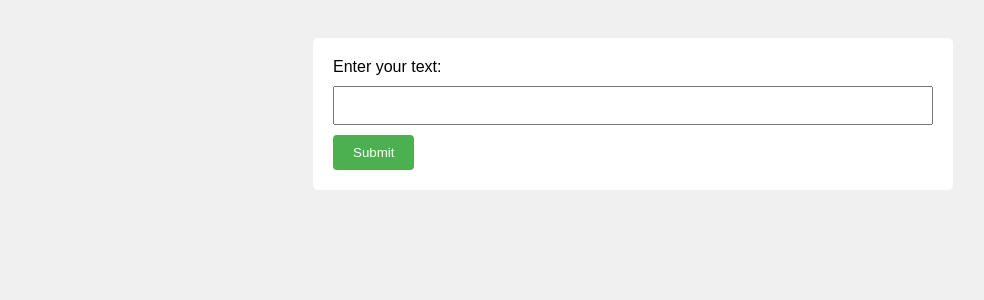
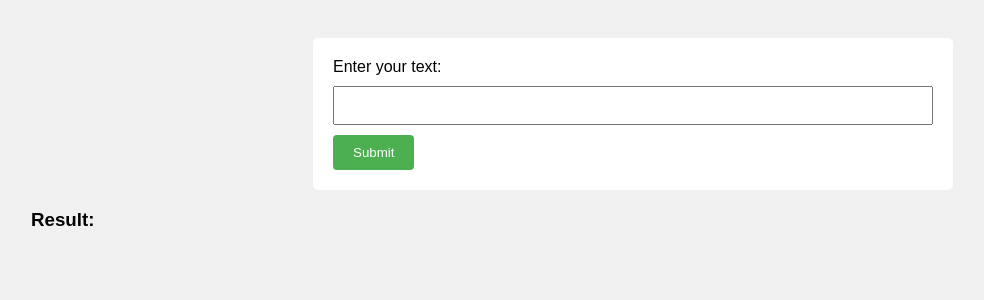
Before and after one commit to byambaa1982/python_cources_for_beginers, a Flask app: page /form in a window 1280 px wide. Shown: the top 300 px of the page, without its empty margins (7-991 px from the left). Run offline with Flask 2, Linux system fonts and the light colour scheme; some libraries are stand-ins or nearby versions.

Commit message:
Update form.html

```diff
--- a/Mini Project 2/templates/form.html
+++ b/Mini Project 2/templates/form.html
@@ -10,9 +10,9 @@
             <input type="text" id="text" name="text"><br>
             <input type="submit" value="Submit">
         </form>
+        <div><h3>Result: </h3></div>
         {% if message %}
         <div id="result">
-            <h2>Submitted Text (in lowercase):</h2>
             <p>{{ message }}</p>
         </div>
         {% endif %}
```
